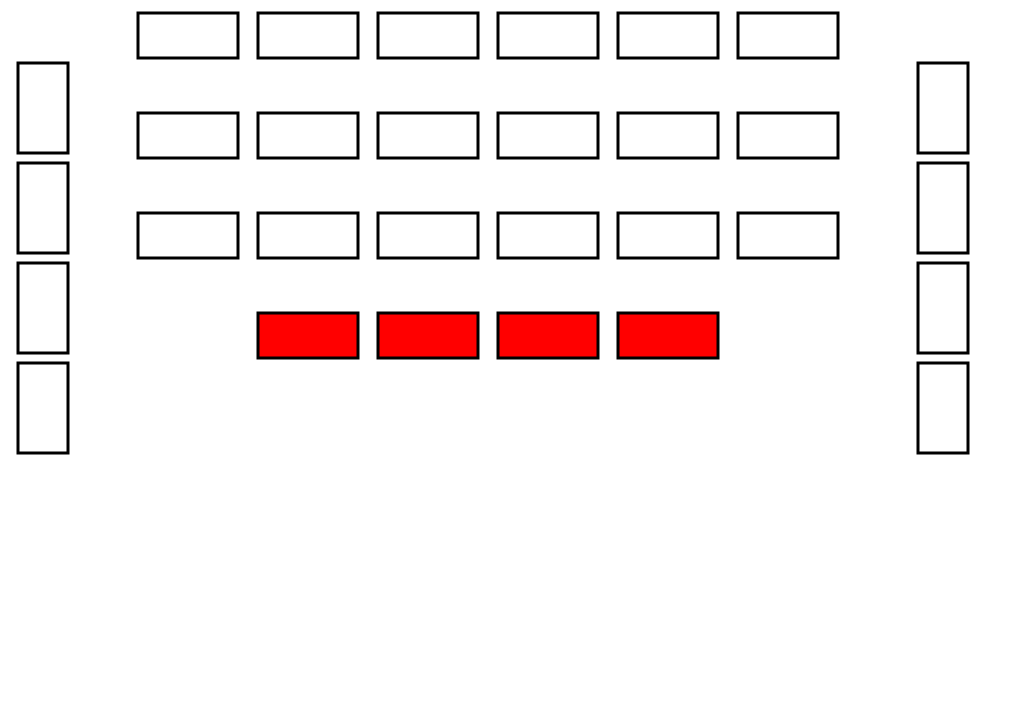
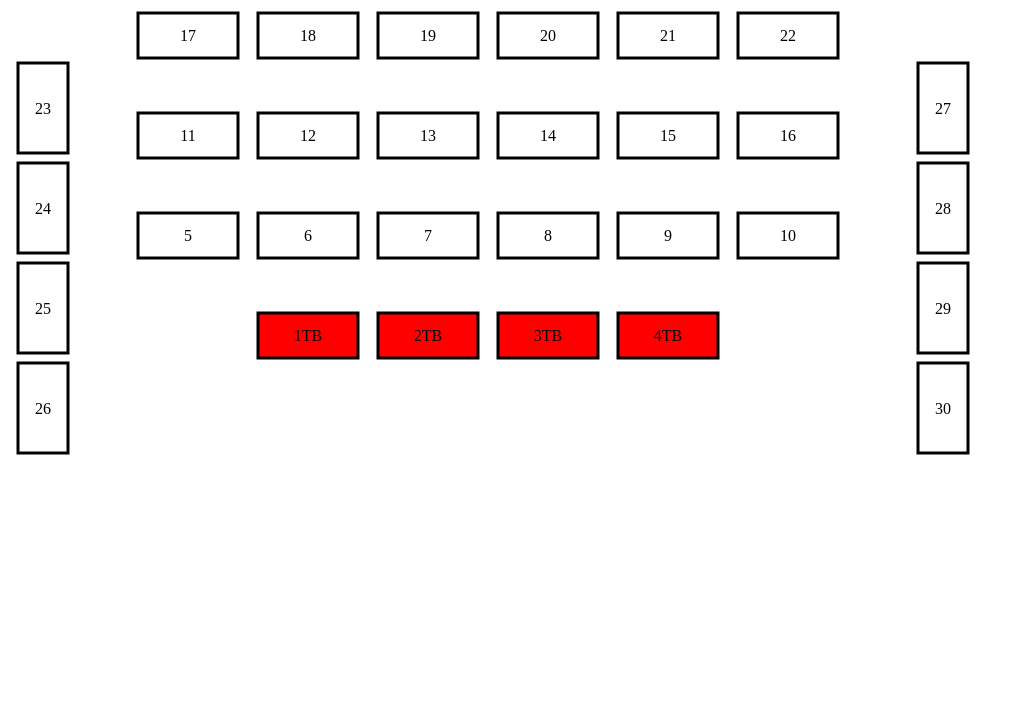
Before and after one commit to zmughal/cougarcs-career-fair-layout-mockup, a plain HTML site: page index.html in a window 1280 px wide. Shown: the whole page, without its empty margins (0-1017 px from the left). Drawn offline with nearby package versions, Linux system fonts and the light colour scheme.

Commit message:
add text

```diff
--- a/index.html
+++ b/index.html
@@ -86,6 +86,13 @@ var rects = tableGroup.append("rect")
 			.style("stroke", function(d) { return grid.stroke_fill; })
 			.style("stroke-width", function(d) { return grid.stroke_width; })
 			.style("fill", function(d) { return d.reserved ? grid.reserved_fill : grid.default_fill ; });
+
+var texts = tableGroup.append("text")
+			.attr("x", function(d) { return grid.padx + (grid.pix_per_x - grid.padx) * ( d.orientation === "v" ? 0.5 : 1 ) } )
+			.attr("y", function(d) { return grid.pady + (grid.pix_per_y - grid.pady) * ( d.orientation === "v" ? 1 : 0.5 ) } )
+			.attr("text-anchor", "middle") /* center baseline on text width */
+			.attr("dy", ".35em") /* shift down baseline to get vertical alignment */
+			.text(function(d) { return d.name } );
 		</script>
 	</body>
 
```
